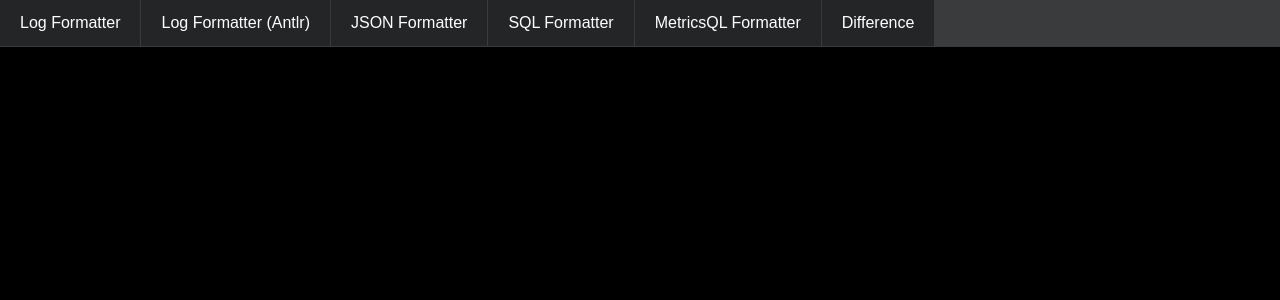
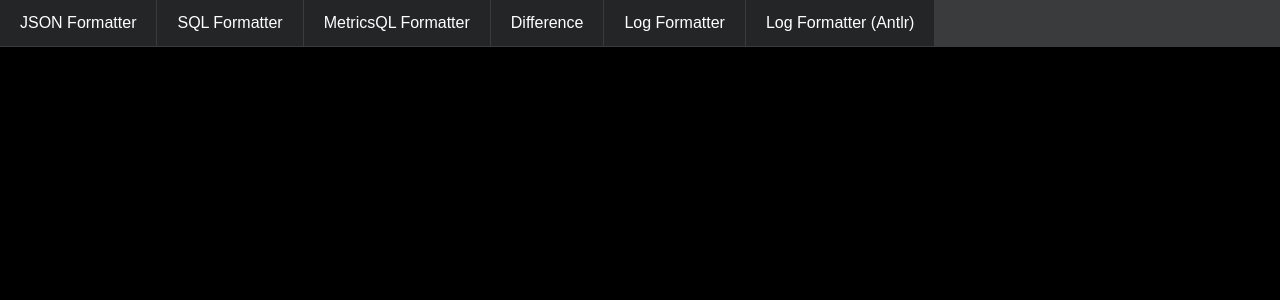
Before and after one commit to Vitineth/scullion, a Preact app: page / in a window 1280 px wide. Shown: the top 300 px of the page. Built offline with nearby package versions, Linux system fonts and the light colour scheme; no server answers.

Commit message:
Reordering tabs

```diff
--- a/src/app.tsx
+++ b/src/app.tsx
@@ -11,12 +11,6 @@
 export function App() {
 	return (
 		<TabbedPane>
-			<Tab id={ 'log' } title={ 'Log Formatter' } keybind={ 'l' }>
-				<LogFormatter/>
-			</Tab>
-			<Tab id={ 'antlr' } title={ 'Log Formatter (Antlr)' } keybind={ 'a' }>
-				<LogAntlrFormatter/>
-			</Tab>
 			<Tab id={ 'json' } title={ 'JSON Formatter' } keybind={ 'j' }>
 				<JSONFormatter/>
 			</Tab>
@@ -29,6 +23,12 @@
 			<Tab id={ 'diff' } title={ 'Difference' } keybind={ 'd' }>
 				<DiffPane/>
 			</Tab>
+			<Tab id={ 'log' } title={ 'Log Formatter' } keybind={ 'l' }>
+				<LogFormatter/>
+			</Tab>
+			<Tab id={ 'antlr' } title={ 'Log Formatter (Antlr)' } keybind={ 'a' }>
+				<LogAntlrFormatter/>
+			</Tab>
 		</TabbedPane>
 	)
 }
```
